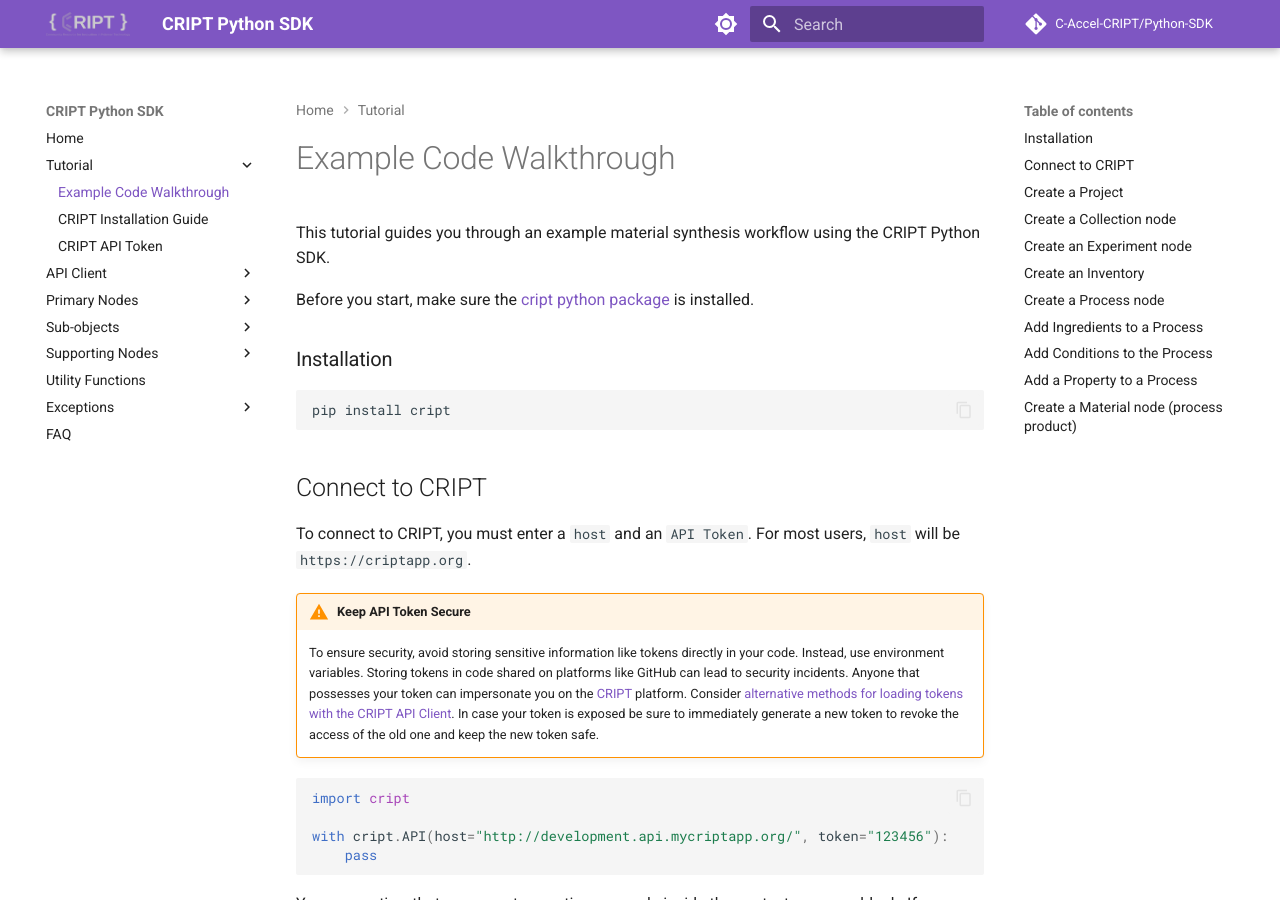
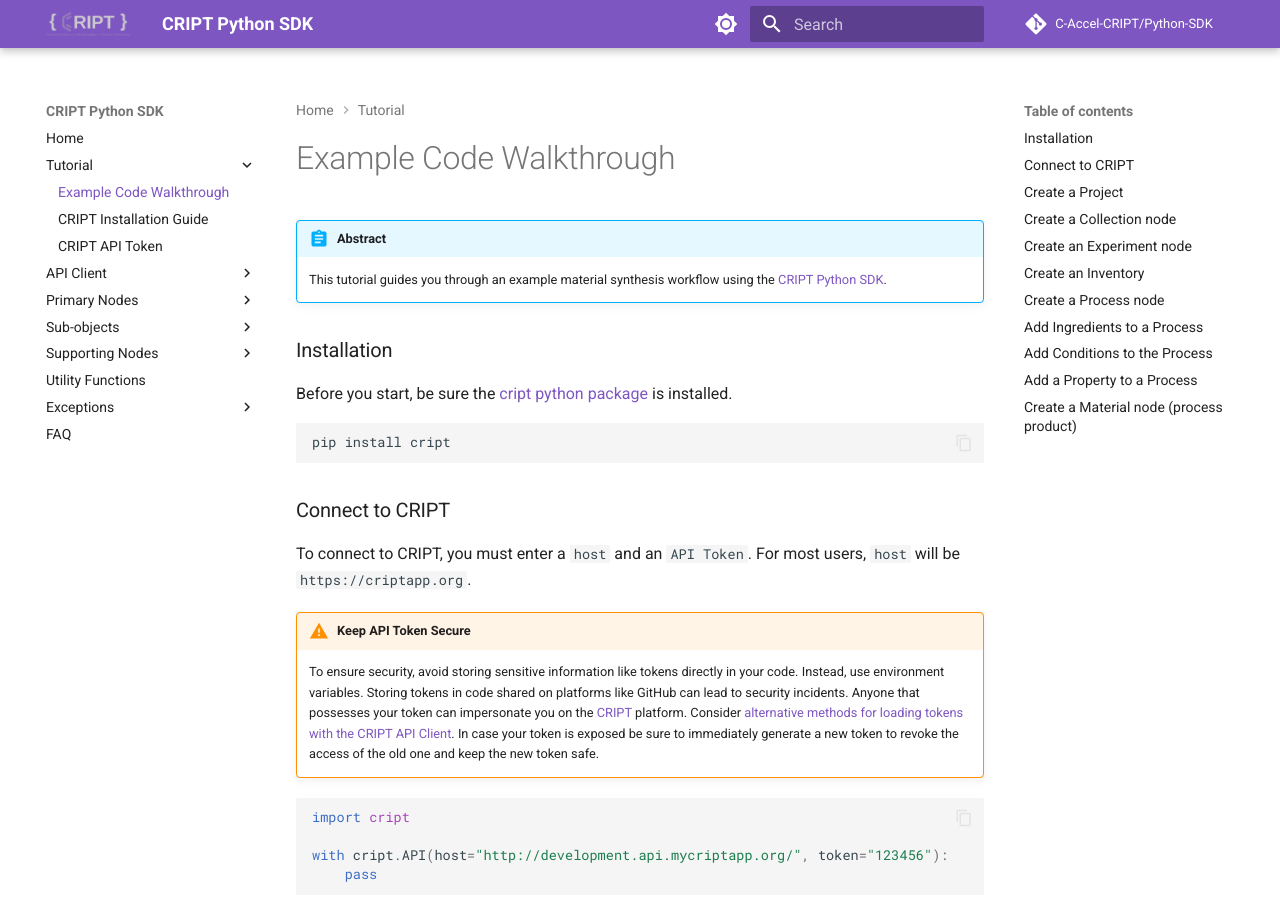
Before and after one commit to C-Accel-CRIPT/Python-SDK, an MkDocs documentation site: the page built from docs/examples/synthesis.md, in a window 1280 px wide and 900 px high. Built offline with MkDocs 1.6.1 and Material for MkDocs 9.7.7, drawn with Linux system fonts in a browser that asks for light colours; comment, search, counter and statistics services are not loaded.

Commit message:
fixed markdown formatting (#171)
* added abstract at the top to easily tell the audience what the documentation is about
* reordered text to make it easier to read through

````diff
--- a/docs/examples/synthesis.md
+++ b/docs/examples/synthesis.md
@@ -14,17 +14,20 @@
     name: python3
 ---
 
-This tutorial guides you through an example material synthesis workflow using the CRIPT Python SDK.
+!!! abstract
+    This tutorial guides you through an example material synthesis workflow using the
+    [CRIPT Python SDK](https://pypi.org/project/cript/).
 
-Before you start, make sure the [cript python package](https://pypi.org/project/cript/) is installed.
 
 ## Installation
+
+Before you start, be sure the [cript python package](https://pypi.org/project/cript/) is installed.
 
 ```bash
 pip install cript
 ```
 
-# Connect to CRIPT
+## Connect to CRIPT
 
 To connect to CRIPT, you must enter a `host` and an `API Token`. For most users, `host` will be `https://criptapp.org`.
 
@@ -54,7 +57,7 @@
 api = api.connect()
 ```
 
-# Create a Project
+## Create a Project
 
 All data uploaded to CRIPT must be associated with a [project](../../nodes/primary_nodes/project) node.
 [Project](../../nodes/primary_nodes/project) can be thought of as an overarching research goal.
@@ -65,7 +68,7 @@
 project = cript.Project(name="My first project.")
 ```
 
-# Create a Collection node
+## Create a Collection node
 
 For this project, you can create multiple collections, which represent a set of experiments.
 For example, you can create a collection for a specific manuscript,
@@ -90,7 +93,7 @@
 print(project.get_json(indent=2).json)
 ```
 
-# Create an Experiment node
+## Create an Experiment node
 
 The [collection node](../../nodes/primary_nodes/collection) holds a series of
 [Experiment nodes](../../nodes/primary_nodes/experiment) nodes.
@@ -102,7 +105,7 @@
 collection.experiment += [experiment]
 ```
 
-# Create an Inventory
+## Create an Inventory
 
 An [Inventory](../../nodes/primary_nodes/inventory) contains materials,
 that are well known and usually not of polymeric nature.
@@ -144,7 +147,7 @@
 collection.inventory += [inventory]
 ```
 
-# Create a Process node
+## Create a Process node
 
 A [Process](../../nodes/primary_nodes/process) is a step in an experiment.
 You decide how many [Process](../../nodes/primary_nodes/process) are required for your experiment,
@@ -164,7 +167,7 @@
 experiment.process += [process]
 ```
 
-# Add Ingredients to a Process
+## Add Ingredients to a Process
 
 From a chemistry standpoint, most experimental processes, regardless of whether they are carried out in the lab
 or simulated using computer code, consist of input ingredients that are transformed in some way.
@@ -214,7 +217,7 @@
 process.ingredient += [initiator, solvent, monomer, quench, workup]
 ```
 
-# Add Conditions to the Process
+## Add Conditions to the Process
 
 Its possible that our `Process` was carried out under specific physical conditions. We can codify this by adding
 [Condition](../../nodes/subobjects/condition) nodes to the process.
@@ -225,7 +228,7 @@
 process.condition = [temp, time]
 ```
 
-# Add a Property to a Process
+## Add a Property to a Process
 
 We may also want to associate our process with certain properties. We can do this by adding
 [Property](../../nodes/subobjects/property) nodes to the process.
@@ -235,7 +238,7 @@
 process.property += [yield_mass]
 ```
 
-# Create a Material node (process product)
+## Create a Material node (process product)
 
 Along with input [Ingredients](../../nodes/subobjects/ingredient), our [Process](../../nodes/primary_nodes/process)
 may also produce product materials.
````
